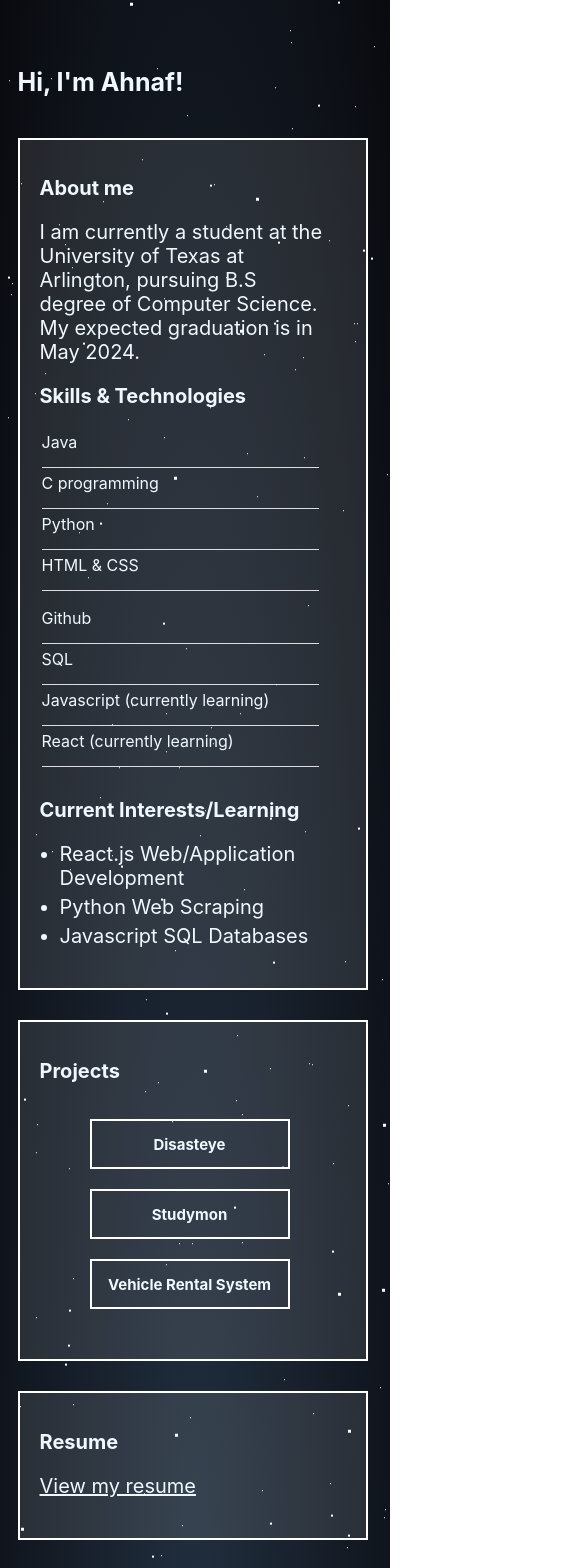
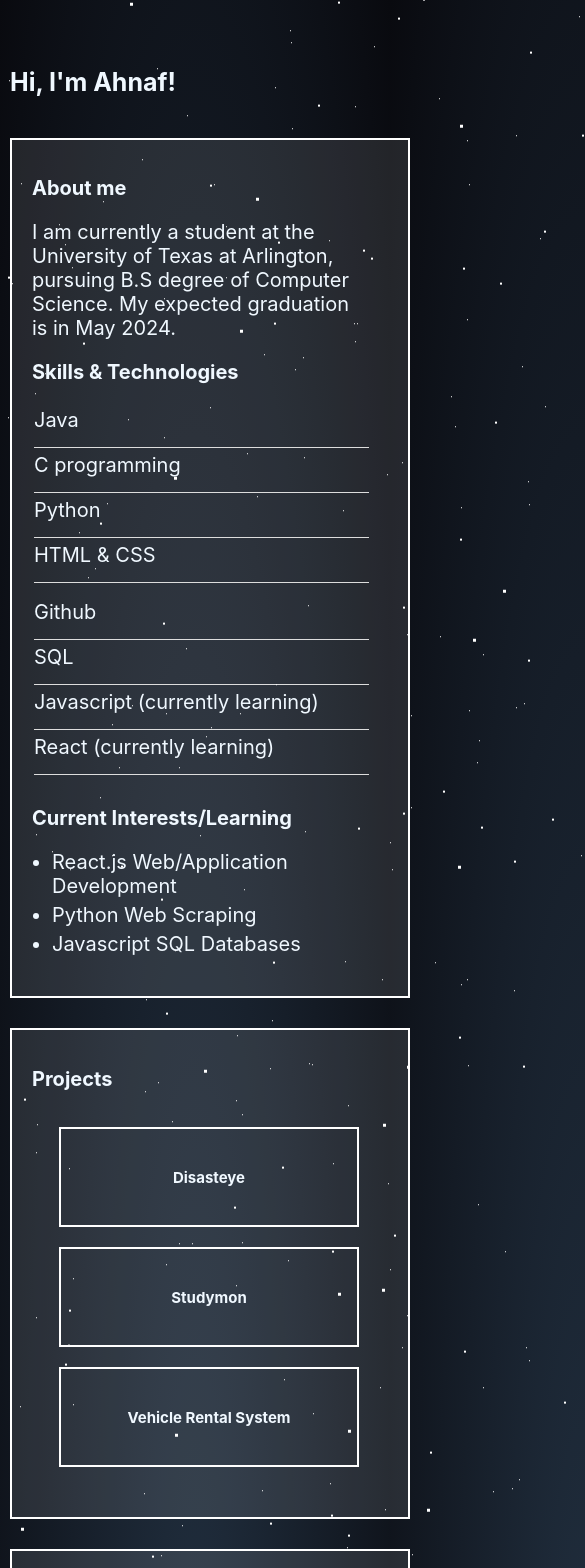
Before and after one commit to developer-xyyz/portfolio-app, a React (Create React App) app: page / in a window 390 px wide. Shown: the top 1568 px of the page, 585 px wide, since content can reach past the window. Built offline with nearby package versions, Linux system fonts and the light colour scheme.

Commit message:
responsive update for tablets and ipads etc 1

```diff
--- a/src/App.css
+++ b/src/App.css
@@ -34,3 +34,15 @@ html {
 
   }
 }
+
+@media screen and (max-width: 961px) {
+  *{
+    font-size: 20px;
+  }
+  .App{
+
+    /*border: 2px solid #ffff;*/
+    padding-left: 10px;
+    width: 800px;
+  }
+}
--- a/src/components/styles/Body.css
+++ b/src/components/styles/Body.css
@@ -55,3 +55,34 @@ td {
   }
 
 }
+
+@media screen and (max-width: 961px) {
+  .about-me{
+    margin-top: 0;
+    width: 400px;
+  }
+
+  table tr {
+    border-bottom: 1px solid #ddd;
+    display: block;
+    margin-bottom: .625em;
+  }
+
+  table td {
+    border-bottom: 1px solid #ddd;
+    display: block;
+    font-size: 1em;
+    text-align: left;
+  }
+
+  table td::before {
+    content: attr(data-label);
+    float: right;
+    font-weight: bold;
+    text-transform: uppercase;
+  }
+
+  table td:last-child {
+    border-bottom: 0;
+  }
+}
--- a/src/components/styles/Header.css
+++ b/src/components/styles/Header.css
@@ -33,3 +33,14 @@
     font-size: 25px;
   }
 }
+
+@media screen and (min-width: 961px) {
+  .header{
+    margin-top: 5px;
+  }
+
+  .name{
+    font-size: 25px;
+  }
+
+}
--- a/src/components/styles/Projects.css
+++ b/src/components/styles/Projects.css
@@ -77,3 +77,33 @@
     padding: 0;
   }
 }
+
+@media screen and (max-width: 961px) {
+  .projects{
+    width: 400px;
+    font-size: 5px;
+  }
+
+  .Disasteye{
+    margin-left: 27px;
+    margin-top: 20px;
+    width: 300px;
+    height: 100px;
+    padding: 0;
+  }
+  .Studymon{
+    margin-left: 27px;
+    margin-top: 20px;
+    width: 300px;
+    height: 100px;
+    padding: 0;
+  }
+
+  .Rentalsys{
+    margin-left: 27px;
+    margin-top: 20px;
+    width: 300px;
+    height: 100px;
+    padding: 0;
+  }
+}
--- a/src/components/styles/Resume.css
+++ b/src/components/styles/Resume.css
@@ -15,3 +15,9 @@
     width: 350px;
   }
 }
+
+@media screen and (max-width: 961px) {
+  .resume{
+    width: 400px;
+  }
+}
```
